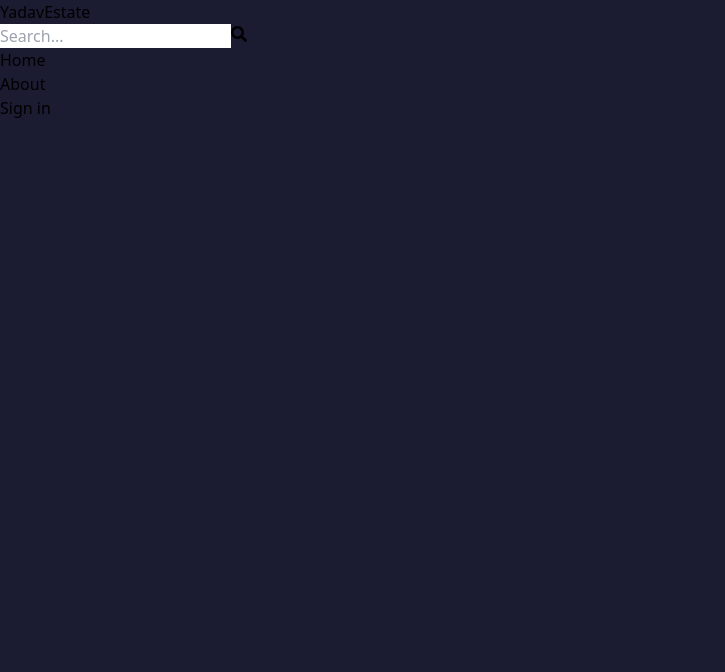
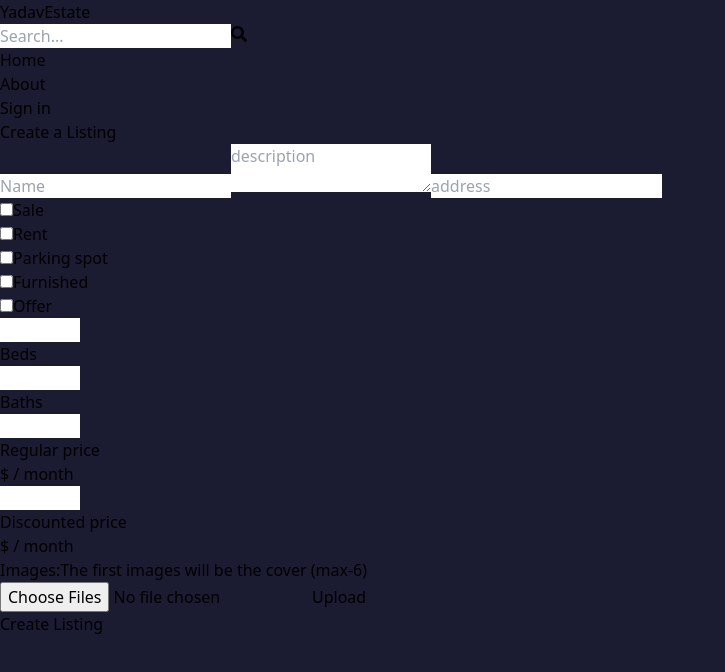
Before and after one commit to Anurag1778/mern_estate, a React (Vite) app in the folder client/: page /create-listing in a window 1280 px wide. Shown: the top 672 px of the page, without its empty margins (0-725 px from the left). Built offline with nearby package versions, Linux system fonts and the light colour scheme; no server answers.

Commit message:
complete create listing page ui

```diff
--- a/client/src/App.jsx
+++ b/client/src/App.jsx
@@ -7,6 +7,7 @@
 import SignUp from './pages/SignUp'
 import { Header } from './components/Header'
 import PrivateRoute from './components/PrivateRoute'
+import CreateListing from './pages/CreateListing'
 
 function App() {
 
@@ -21,6 +22,7 @@
     <Route path='/sign-in' element={<Signin/>}/>
     <Route element={<PrivateRoute/>}/>
     <Route path='/profile' element={<Profile/>}/>
+    <Route path='/create-listing' element={<CreateListing/>}/>
 
    </Routes>
    </BrowserRouter>
--- /dev/null
+++ b/client/src/pages/CreateListing.jsx
@@ -0,0 +1,139 @@
+import React from "react";
+
+const CreateListing = () => {
+  return (
+    <main className="p-3 max-w-4xl mx-auto">
+      <h1 className="text-3xl font-semibold text-center my-7 text-white">
+        Create a Listing
+      </h1>
+
+      <form action="" className="flex flex-col sm:flex-row gap-4">
+        <div className="flex flex-col gap-5 flex-1">
+          <input
+            type="text"
+            placeholder="Name"
+            className="border p-3 rounded-lg "
+            id="name"
+            maxLength="62"
+            minLength="10"
+            required
+          />
+          <textarea
+            type="text"
+            placeholder="description"
+            className="border p-3 rounded-lg "
+            id="description"
+            required
+          />
+          <input
+            type="text"
+            placeholder="address"
+            className="border p-3 rounded-lg "
+            id="address"
+            required
+          />
+          <div className="flex gap-6 flex-wrap">
+            <div className="flex  gap-2">
+              <input type="checkbox" id="sale" className="w-5" />
+              <span className="text-white ">Sale</span>
+            </div>
+            <div className="flex gap-2">
+              <input type="checkbox" id="rent" className="w-5" />
+              <span className="text-white ">Rent</span>
+            </div>
+            <div className="flex gap-2">
+              <input type="checkbox" id="parking" className="w-5" />
+              <span className="text-white ">Parking spot</span>
+            </div>
+            <div className="flex gap-2">
+              <input type="checkbox" id="Furnished" className="w-5" />
+              <span className="text-white ">Furnished</span>
+            </div>
+            <div className="flex gap-2">
+              <input type="checkbox" id="offer" className="w-5" />
+              <span className="text-white ">Offer</span>
+            </div>
+          </div>
+
+          <div className="flex gap-6 flex-wrap">
+            <div className="flex items-center gap-2">
+              <input
+                type="number"
+                id="bedrooms"
+                min="1"
+                max="10"
+                required
+                className="p-3 border-gray-300 rounded-lg "
+              />
+              <p className="text-white">Beds</p>
+            </div>
+            <div className="flex items-center gap-2">
+              <input
+                type="number"
+                id="bathrooms"
+                min="1"
+                max="10"
+                required
+                className="p-3 border-gray-300 rounded-lg"
+              />
+              <p className="text-white">Baths</p>
+            </div>
+            <div className="flex items-center gap-2">
+              <input
+                type="number"
+                id="regularprice"
+                min="1"
+                max="10"
+                required
+                className="p-3 border-gray-300 rounded-lg"
+              />
+              <div className="flex flex-col items-center">
+                <p className="text-white">Regular price</p>
+                <span className="text-xs text-white"> $ / month</span>
+              </div>
+            </div>
+            <div className="flex items-center gap-2">
+              <input
+                type="number"
+                id="discountprice"
+                min="1"
+                max="10"
+                required
+                className="p-3 border-gray-300 rounded-lg"
+              />
+              <div className="flex flex-col items-center">
+                <p className="text-white">Discounted price</p>
+                <span className="text-xs text-white"> $ / month</span>
+              </div>
+            </div>
+          </div>
+        </div>
+
+        <div className="flex flex-col flex-1 gap-4">
+          <p className="font-semibold text-white">
+            Images:
+            <span className="font-normal  text-green-700 ml-2">
+              The first images will be the cover (max-6)
+            </span>
+          </p>
+
+          <div className="flex gap-4">
+            <input
+              className=" p-3 border-cyan-500 rounded w-full"
+              type="file"
+              id="images"
+              accept="image/*"
+              multiple
+            />
+            <button className="p-3 text-white border border-slate-500 rounded uppercase bg-green-900 hover:shadow-lg disabled:opacity-80">
+              Upload
+            </button>
+          </div>
+        <button className="p-3 bg-slate-700 text-white rounded-lg uppercase hover:opacity-95  disabled:opacity-80">Create Listing</button>
+        </div>
+      </form>
+    </main>
+  );
+};
+
+export default CreateListing;
--- a/client/src/pages/Profile.jsx
+++ b/client/src/pages/Profile.jsx
@@ -12,6 +12,7 @@
   signOutUserSuccess,
   signOutUserFailure} from '../redux/user/userSlice';
 import { useDispatch } from "react-redux";
+import {Link} from 'react-router-dom'
 const Profile = () => {
   const fileRef = useRef(null);
   const { currentUser, loading, error } = useSelector((state) => state.user);
@@ -175,9 +176,11 @@
         <button disabled={loading} className="bg-slate-700 uppercase rounded-lg  p-3  text-white hover:opacity-95 disabled:opacity-80">
          {loading?'Loading...':'Update'}
         </button>
-        <button className="bg-green-700 uppercase rounded-lg  p-3  text-white hover:opacity-95 disabled:opacity-80">
-      Create Listing
-      </button>
+
+        <Link to={"/create-listing"} className="bg-green-700 uppercase rounded-lg  p-3  text-white  text-center hover:opacity-95 disabled:opacity-80">
+           Create Listing
+        </Link>
+
       </form>
       <div className="flex justify-between mt-5 ">
         <span  onClick={handleDeleteUser}  className="text-red-700 cursor-pointer font-semibold">
```
